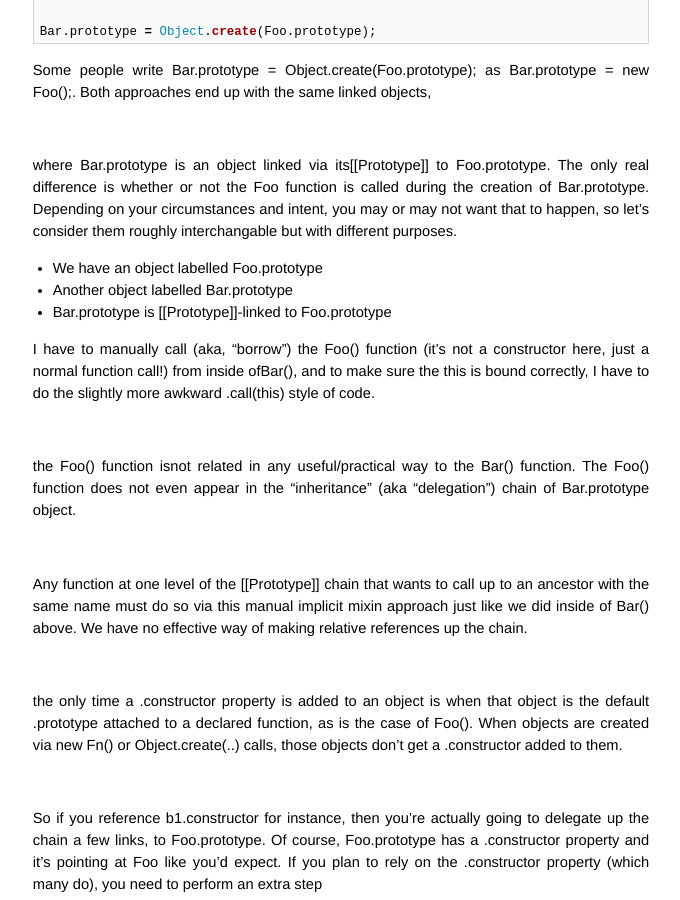
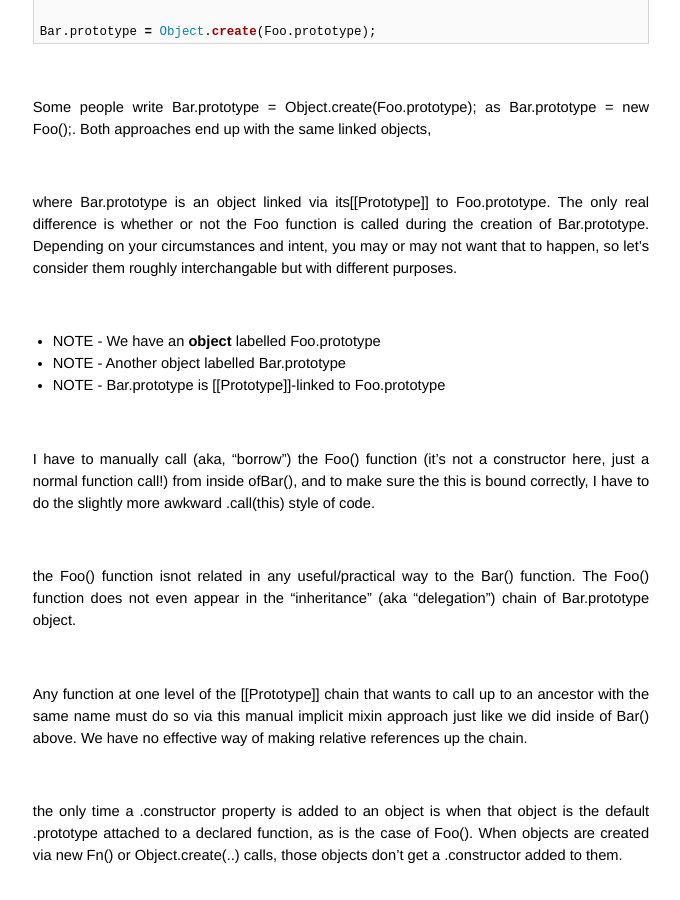
Before and after one commit to AmitKumarDas/amitkumardas.github.io, a Jekyll site: the page built from _posts/2016-09-04-learn-js-a-curated-list.md, in a window 1280 px wide and 900 px high, scrolled down 1364 px. Shown: the whole window, without its empty margins (299-979 px from the left). Built offline with Jekyll 4.4.1, drawn with Linux system fonts in a browser that asks for light colours.

Commit message:
Update 2016-09-04-learn-js-a-curated-list.md

````diff
--- a/_posts/2016-09-04-learn-js-a-curated-list.md
+++ b/_posts/2016-09-04-learn-js-a-curated-list.md
@@ -71,6 +71,8 @@ function Bar(who) {
 Bar.prototype = Object.create(Foo.prototype);
 ```
 
+<br />
+
 > Some people write Bar.prototype = Object.create(Foo.prototype); as Bar.prototype = new Foo();.
 > Both approaches end up with the same linked objects,
 
@@ -81,9 +83,13 @@ Bar.prototype = Object.create(Foo.prototype);
 > Depending on your circumstances and intent, you may or may not want that to happen, so
 > let's consider them roughly interchangable but with different purposes.
 
-- We have an object labelled Foo.prototype
-- Another object labelled Bar.prototype
-- Bar.prototype is [[Prototype]]-linked to Foo.prototype
+<br />
+
+- NOTE - We have an **object** labelled Foo.prototype
+- NOTE - Another object labelled Bar.prototype
+- NOTE - Bar.prototype is [[Prototype]]-linked to Foo.prototype
+
+<br />
 
 > I have to manually call (aka, "borrow") the Foo() function (it's not a constructor here, just a normal function call!)
 > from inside ofBar(), and to make sure the this is bound correctly, I have to do the slightly more awkward
@@ -113,6 +119,8 @@ Bar.prototype = Object.create(Foo.prototype);
 > property and it's pointing at Foo like you'd expect. If you plan to rely on the .constructor property (which many do),
 > you need to perform an extra step
 
+<br />
+
 ```javascript
 
 Bar.prototype = Object.create(Foo.prototype);
````
